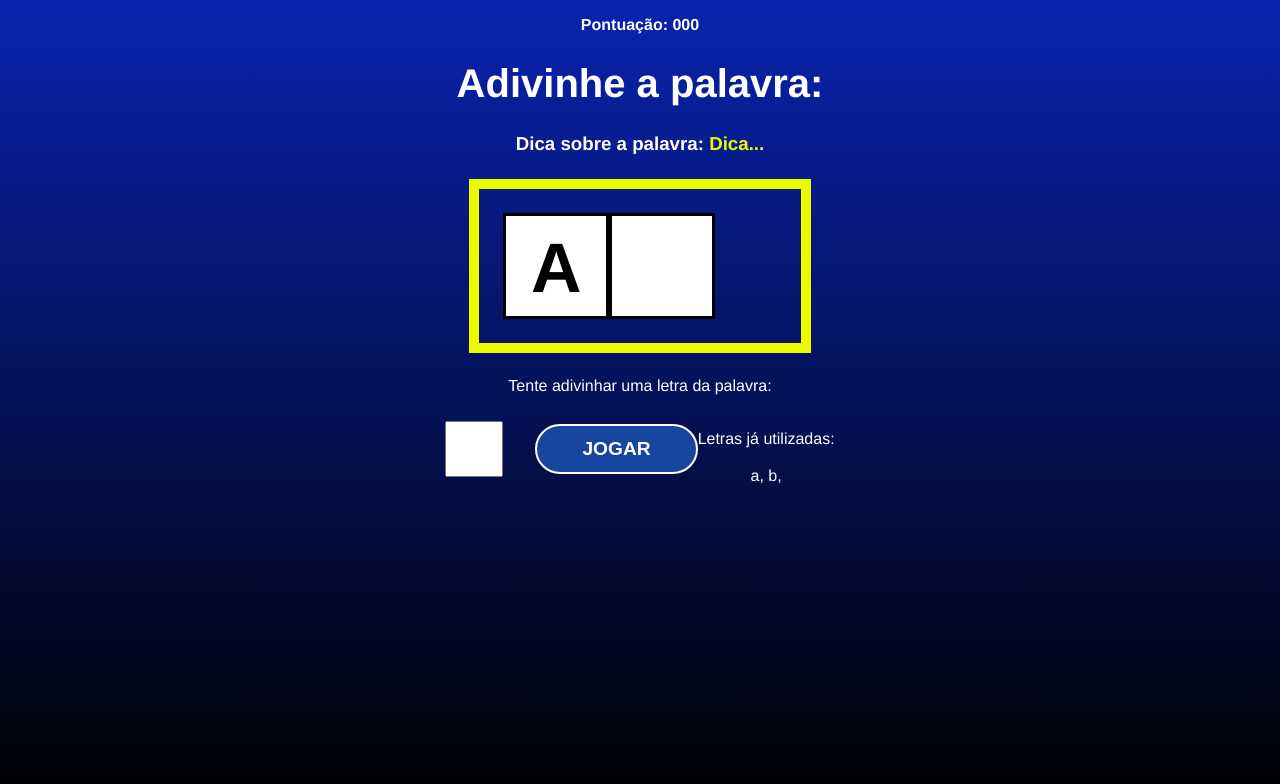
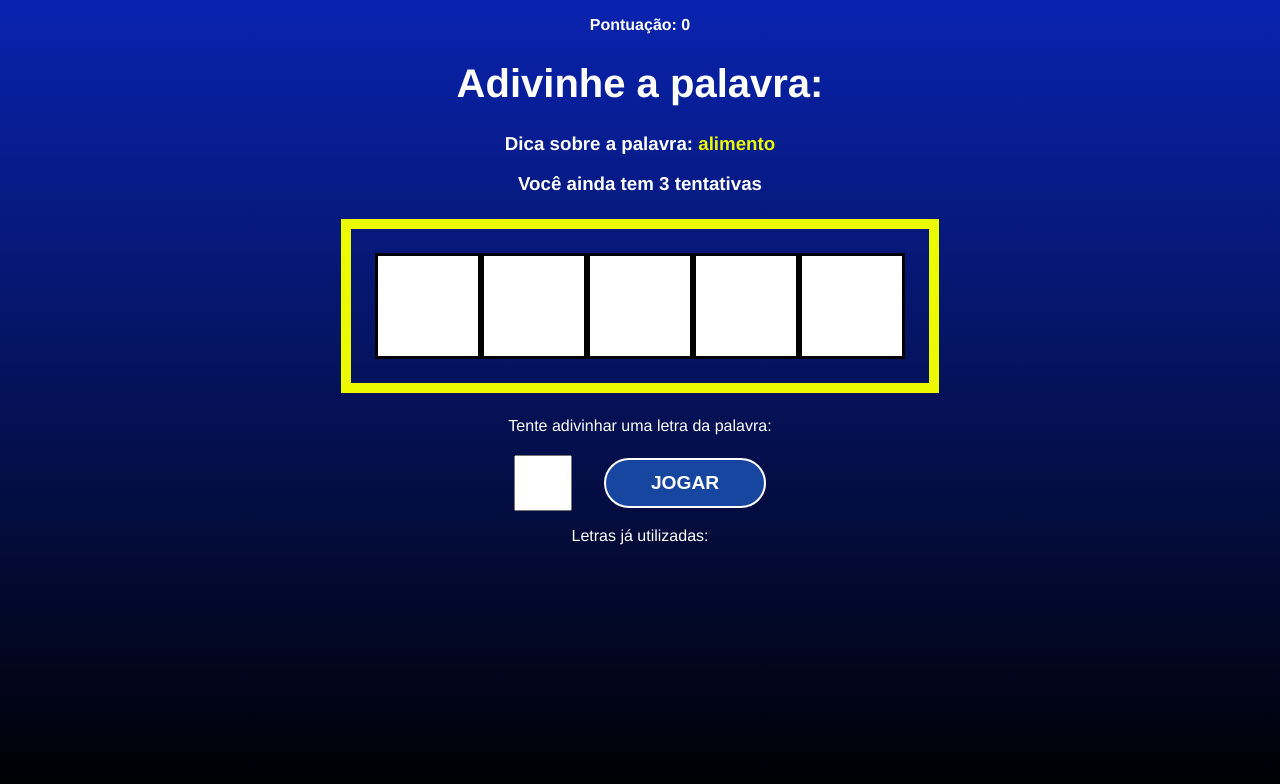
Before and after one commit to andrematos90/React, a React (Vite) app in the folder Hora de Codar/05 - SecretWord/secretword/: page / in a window 1280 px wide. Both pictures are taken after a click on the button "JOGAR". Shown: the top 784 px of the page. Built offline with nearby package versions, Linux system fonts and the light colour scheme.

Commit message:
consumindo states do jogo

```diff
--- a/Hora de Codar/05 - SecretWord/secretword/src/App.jsx
+++ b/Hora de Codar/05 - SecretWord/secretword/src/App.jsx
@@ -1,94 +1,126 @@
 //React hooks
-import { useState, useCallback, useEffect } from 'react'
+import { useState, useCallback, useEffect } from "react";
 //css
-import './App.css'
+import "./App.css";
 //dados
-import {wordsList} from './data/words'
+import { wordsList } from "./data/words";
 //componentes
-import StartScreen from './components/StartScreen'
-import Game from './components/Game'
-import GameOver from './components/GameOver'
-
+import StartScreen from "./components/StartScreen";
+import Game from "./components/Game";
+import GameOver from "./components/GameOver";
 
 //estagios  "pagina" do jogo
-const stages  = [
-  {id: 1, name: "start"},
-  {id: 2, name: "game"},
-  {id: 3, name: "end"}
-]
-
-
+const stages = [
+  { id: 1, name: "start" },
+  { id: 2, name: "game" },
+  { id: 3, name: "end" },
+];
 
 function App() {
+  const [gameStage, setGameStage] = useState(stages[0].name);
+  {
+    /*define a página inicial do projeto como "start" */
+  }
+  const [words] = useState(wordsList);
 
-  const [gameStage, setGameStage] = useState(stages[0].name); {/*define a página inicial do projeto como "start" */}
-  const [words] = useState(wordsList)
+  const [pickedWord, setPickedWord] = useState("");
+  {
+    /*variável da palavra a ser descoberta no jogo*/
+  }
+  const [pickedCategory, setPickedCategory] = useState("");
+  {
+    /*categoria*/
+  }
+  const [letters, setLetters] = useState([]);
+  {
+    /*letra escolhida pelo jogador */
+  }
 
-  const[pickedword, setPickedWord] = useState("");          {/*variável da palavra a ser descoberta no jogo*/}
-  const[pickedCategory, setPickedCategory] = useState("");  {/*categoria*/}
-  const[letters, setLetters] = useState([]);                {/*letra escolhida pelo jogador */}
-
-
+  const [guessedLetters, setGuessedLetters] = useState([]);
+  {
+    /*variável com a quantidade de letras adivinhadas */
+  }
+  const [wrongLetter, setWrongLetters] = useState([]);
+  {
+    /*variável com a quantidade de letras erradas */
+  }
+  const [guesses, setGuesses] = useState(3);
+  {
+    /*variável com a quantidade de tentativas restantes */
+  }
+  const [score, setScore] = useState(0);
+  {
+    /*variável com a pontuação */
+  }
 
   //função que sorteia uma categoria e uma palavra
-  const pickedWordAndCategory = () =>{
-
+  const pickedWordAndCategory = () => {
     //sorteio da categoria
-    const categories = Object.keys(words)
-    const category = categories[Math.floor(Math.random() * Object.keys(categories).length)];
+    const categories = Object.keys(words);
+    const category =
+      categories[Math.floor(Math.random() * Object.keys(categories).length)];
     console.log(category);
 
     //sorteio de uma palavra da categoria
-    const word = words[category][Math.floor(Math.random() * words[category].length)];
+    const word =
+      words[category][Math.floor(Math.random() * words[category].length)];
 
-
-    return {word, category}
-
+    return { word, category };
   };
 
-
   //iniciando jogo
-  const startGame = () =>{
-
+  const startGame = () => {
     //chama a função que retorna a categoria e a letra da vez
-   const {word, category} = pickedWordAndCategory();
+    const { word, category } = pickedWordAndCategory();
 
     //cria um array de letras
     let wordletters = word.split(""); // cria uma lista com as letras
-   wordletters = wordletters.map((l) => l.toLowerCase());  // faz com que a inicial fique minuscula
-   console.log(wordletters)
+    wordletters = wordletters.map((l) => l.toLowerCase()); // faz com que a inicial fique minuscula
+    console.log(wordletters);
 
     //seta os estados
     setPickedWord(word);
     setPickedCategory(category);
-   setLetters(letters);
-
+    setLetters(wordletters);
 
     setGameStage(stages[1].name);
   };
 
-
   //processando a letra
-  const verifyLetter = () =>{
+  const verifyLetter = () => {
     setGameStage(stages[2].name);
-
-  }
+  };
 
   //iniciando jogo novamente
-  const retry = () =>{
-    setGameStage(stages[0].name)
-  }
+  const retry = () => {
+    setGameStage(stages[0].name);
+  };
 
   return (
     <>
-    <div className='App'>
-      {gameStage === 'start' && <StartScreen startGame={startGame} />}      {/*quanado a variável "gameStage tiver valor "start" o componente StarScreen é renderizado */}
-      {gameStage === 'game' && <Game verifyLetter={verifyLetter}/>}         {/*quanado a variável "gameStage tiver valor "game" o componente Game é renderizado */}
-      {gameStage === 'end' && <GameOver retry={retry}/>}      {/*quanado a variável "gameStage tiver valor "end" o componente GameOVer é renderizado */}
+      <div className="App">
+        {/*quanado a variável "gameStage tiver valor "start" o componente StarScreen é renderizado */}
+        {gameStage === "start" && <StartScreen startGame={startGame} />}
+
+        {/*quanado a variável "gameStage tiver valor "game" o componente Game é renderizado */}
+        {gameStage === "game" && (
+          <Game
+            verifyLetter={verifyLetter}
+            pickedWord={pickedWord}
+            pickedCategory={pickedCategory}
+            letter={letters}
+            guessedLetters={guessedLetters}
+            wrongLetters = {wrongLetter}
+            guesses = { guesses}
+            score = {score}
+          />
+        )}
+
+        {/*quanado a variável "gameStage tiver valor "end" o componente GameOVer é renderizado */}
+        {gameStage === "end" && <GameOver retry={retry} />}
       </div>
-
     </>
-  )
+  );
 }
 
-export default App
+export default App;
--- a/Hora de Codar/05 - SecretWord/secretword/src/components/Game.jsx
+++ b/Hora de Codar/05 - SecretWord/secretword/src/components/Game.jsx
@@ -1,36 +1,54 @@
-import './Game.css'
+import "./Game.css";
 
-const Game = ({verifyLetter}) => {
+const Game = ({
+  verifyLetter,
+  pickedWord,
+  pickedCategory,
+  letter,
+  guessedLetters,
+  wrongLetters,
+  guesses,
+  score,
+
+}) => {
+
   return (
     <div className="game">
       <p className="points">
-      <span>Pontuação: 000</span>
+        <span>Pontuação: {score}</span>
       </p>
       <h1>Adivinhe a palavra:</h1>
       <h3 className="tip">
-        Dica sobre a palavra: <span>Dica...</span>
+        Dica sobre a palavra: <span>{pickedCategory}</span>
+        <p>Você ainda tem {guesses} tentativas</p>
       </h3>
       <div className="wordContainer">
-        <span className="letter">A</span>
-        <span className="blankSquare"></span>
+        {letter.map((letter, i) =>
+        guessedLetters.includes(letter) ? (
+          <span key={i} className="letter">
+            {letter}
+          </span>
+        ) : (
+          <span key={i} className="blankSquare"></span>
+        )
+        )}
+
       </div>
       <div className="letterContainer">
         <p>Tente adivinhar uma letra da palavra: </p>
         <form>
-          <input type="text" name="letter" maxLength="1" required/>
+          <input type="text" name="letter" maxLength="1" required />
           <button>Jogar</button>
-
-          <div className="wrongLettersContainer">
-            <p>Letras já utilizadas:</p>
-            <span>a, </span>
-            <span>b, </span>
-          </div>
-
         </form>
+        <div className="wrongLettersContainer">
+          <p>Letras já utilizadas:</p>
+         {wrongLetters.map((letter, i ) => (
+          <span key={i}>{letter}, </span>
+         ))}
+        </div>
       </div>
-
     </div>
-  )
-}
+  );
+};
 
 export default Game;
```
Lines whose indentation alone changed are shown as unchanged.
